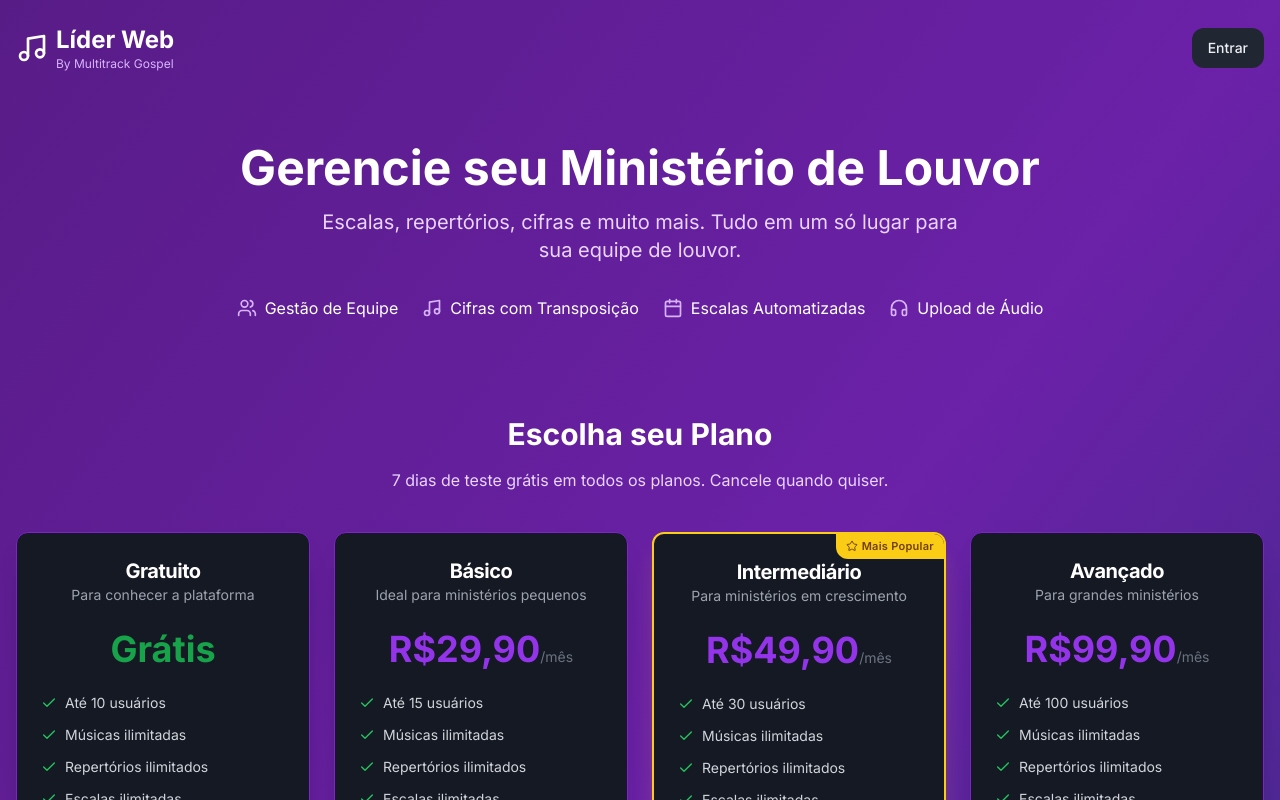
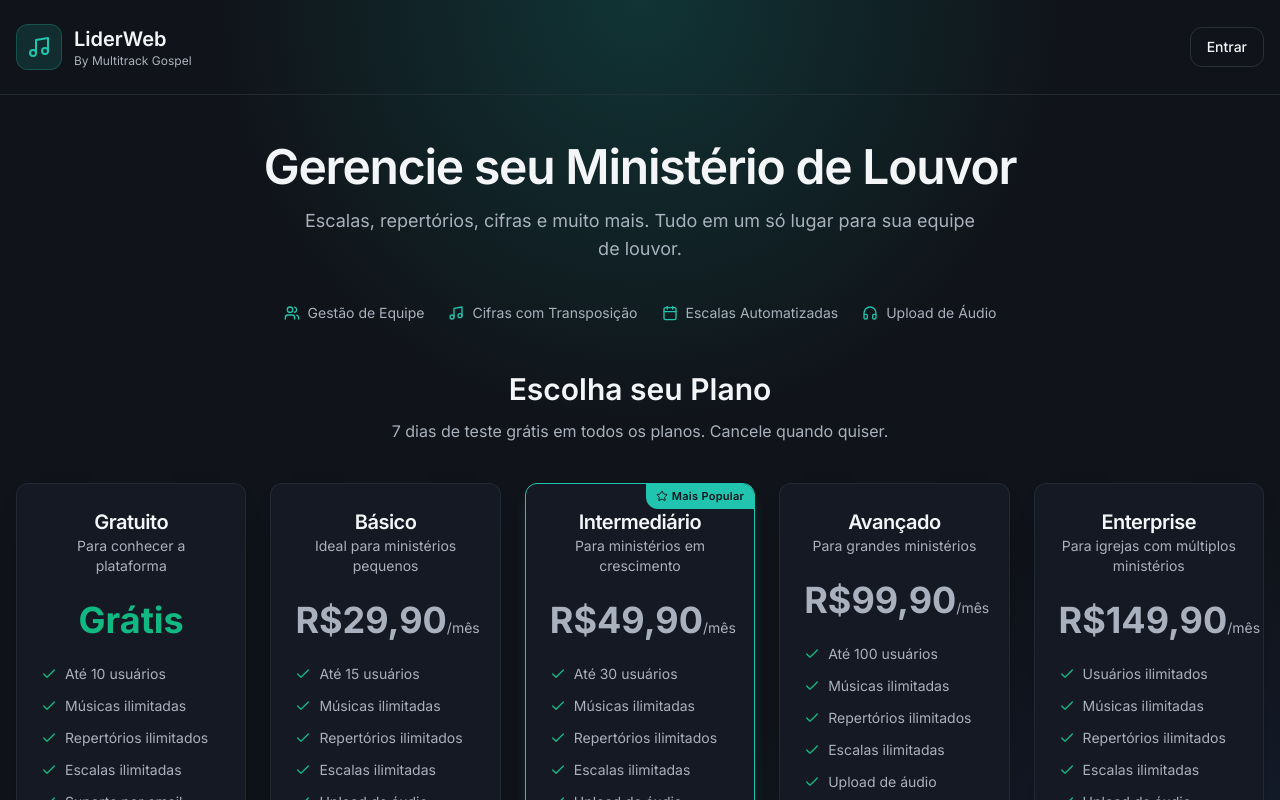
Before and after one commit to andrenevescoelho/liderweb, a Next.js app: page /planos in a window 1280 px wide. Shown: the top 800 px of the page. Built offline with nearby package versions, Linux system fonts and the light colour scheme; no server answers.

Commit message:
Atualiza layout de signup e planos para o novo visual

```diff
--- a/app/planos/page.tsx
+++ b/app/planos/page.tsx
@@ -13,68 +13,36 @@
     name: "Gratuito",
     description: "Para conhecer a plataforma",
     price: 0,
-    userLimit: 10,
     isFree: true,
-    features: [
-      "Até 10 usuários",
-      "Músicas ilimitadas",
-      "Repertórios ilimitados",
-      "Escalas ilimitadas",
-      "Suporte por email",
-    ],
+    features: ["Até 10 usuários", "Músicas ilimitadas", "Repertórios ilimitados", "Escalas ilimitadas", "Suporte por email"],
   },
   {
     id: "basico",
     name: "Básico",
     description: "Ideal para ministérios pequenos",
-    price: 29.90,
-    userLimit: 15,
-    features: [
-      "Até 15 usuários",
-      "Músicas ilimitadas",
-      "Repertórios ilimitados",
-      "Escalas ilimitadas",
-      "Upload de áudio",
-      "Suporte por email",
-    ],
+    price: 29.9,
+    features: ["Até 15 usuários", "Músicas ilimitadas", "Repertórios ilimitados", "Escalas ilimitadas", "Upload de áudio", "Suporte por email"],
   },
   {
     id: "intermediario",
     name: "Intermediário",
     description: "Para ministérios em crescimento",
-    price: 49.90,
-    userLimit: 30,
+    price: 49.9,
     popular: true,
-    features: [
-      "Até 30 usuários",
-      "Músicas ilimitadas",
-      "Repertórios ilimitados",
-      "Escalas ilimitadas",
-      "Upload de áudio",
-      "Suporte prioritário",
-    ],
+    features: ["Até 30 usuários", "Músicas ilimitadas", "Repertórios ilimitados", "Escalas ilimitadas", "Upload de áudio", "Suporte prioritário"],
   },
   {
     id: "avancado",
     name: "Avançado",
     description: "Para grandes ministérios",
-    price: 99.90,
-    userLimit: 100,
-    features: [
-      "Até 100 usuários",
-      "Músicas ilimitadas",
-      "Repertórios ilimitados",
-      "Escalas ilimitadas",
-      "Upload de áudio",
-      "Suporte VIP",
-    ],
+    price: 99.9,
+    features: ["Até 100 usuários", "Músicas ilimitadas", "Repertórios ilimitados", "Escalas ilimitadas", "Upload de áudio", "Suporte VIP"],
   },
   {
     id: "enterprise",
     name: "Enterprise",
     description: "Para igrejas com múltiplos ministérios",
-    price: 149.90,
-    userLimit: 0,
+    price: 149.9,
     features: [
       "Usuários ilimitados",
       "Músicas ilimitadas",
@@ -105,7 +73,6 @@
       if (data.url) {
         window.location.href = data.url;
       } else if (data.needsGroup) {
-        // Redirecionar para criar grupo primeiro
         router.push(`/signup?plan=${planId}`);
       } else {
         alert(data.error || "Erro ao processar. Tente novamente.");
@@ -119,147 +86,120 @@
   };
 
   return (
-    <div className="min-h-screen bg-gradient-to-br from-purple-900 via-purple-800 to-indigo-900">
-      {/* Header */}
-      <header className="container mx-auto px-4 py-6">
-        <div className="flex items-center justify-between">
-          <div className="flex items-center gap-2">
-            <Music className="w-8 h-8 text-white" />
+    <div className="relative min-h-screen overflow-hidden bg-background">
+      <div className="pointer-events-none absolute inset-0 bg-[radial-gradient(circle_at_top,_rgba(20,184,166,0.2),_transparent_32%),radial-gradient(circle_at_bottom_right,_rgba(59,130,246,0.16),_transparent_40%)]" />
+
+      <header className="relative border-b border-border/70">
+        <div className="container mx-auto flex items-center justify-between px-4 py-6">
+          <div className="flex items-center gap-3">
+            <div className="rounded-xl border border-primary/25 bg-primary/15 p-2.5">
+              <Music className="h-6 w-6 text-primary" />
+            </div>
             <div className="flex flex-col">
-              <span className="text-2xl font-bold text-white">Líder Web</span>
-              <span className="text-xs text-purple-300">By Multitrack Gospel</span>
+              <span className="text-xl font-semibold">LiderWeb</span>
+              <span className="text-xs text-muted-foreground">By Multitrack Gospel</span>
             </div>
           </div>
-          <Button
-            variant="secondary"
-            onClick={() => router.push("/login")}
-          >
+          <Button variant="outline" onClick={() => router.push("/login")}>
             Entrar
           </Button>
         </div>
       </header>
 
-      {/* Hero */}
+      <main className="relative">
         <section className="container mx-auto px-4 py-12 text-center">
-        <h1 className="text-4xl md:text-5xl font-bold text-white mb-4">
-          Gerencie seu Ministério de Louvor
-        </h1>
-        <p className="text-xl text-purple-200 mb-8 max-w-2xl mx-auto">
+          <h1 className="text-4xl font-semibold tracking-tight md:text-5xl">Gerencie seu Ministério de Louvor</h1>
+          <p className="mx-auto mt-4 max-w-2xl text-lg text-muted-foreground">
             Escalas, repertórios, cifras e muito mais. Tudo em um só lugar para sua equipe de louvor.
           </p>
 
-        {/* Features */}
-        <div className="flex flex-wrap justify-center gap-6 mb-12">
-          <div className="flex items-center gap-2 text-white">
-            <Users className="w-5 h-5 text-purple-300" />
+          <div className="mt-10 flex flex-wrap justify-center gap-6 text-sm text-muted-foreground">
+            <div className="flex items-center gap-2">
+              <Users className="h-4 w-4 text-primary" />
               <span>Gestão de Equipe</span>
             </div>
-          <div className="flex items-center gap-2 text-white">
-            <Music className="w-5 h-5 text-purple-300" />
+            <div className="flex items-center gap-2">
+              <Music className="h-4 w-4 text-primary" />
               <span>Cifras com Transposição</span>
             </div>
-          <div className="flex items-center gap-2 text-white">
-            <Calendar className="w-5 h-5 text-purple-300" />
+            <div className="flex items-center gap-2">
+              <Calendar className="h-4 w-4 text-primary" />
               <span>Escalas Automatizadas</span>
             </div>
-          <div className="flex items-center gap-2 text-white">
-            <Headphones className="w-5 h-5 text-purple-300" />
+            <div className="flex items-center gap-2">
+              <Headphones className="h-4 w-4 text-primary" />
               <span>Upload de Áudio</span>
             </div>
           </div>
         </section>
 
-      {/* Pricing */}
         <section className="container mx-auto px-4 pb-20">
-        <h2 className="text-3xl font-bold text-white text-center mb-4">
-          Escolha seu Plano
-        </h2>
-        <p className="text-purple-200 text-center mb-10">
-          7 dias de teste grátis em todos os planos. Cancele quando quiser.
-        </p>
+          <h2 className="text-center text-3xl font-semibold">Escolha seu Plano</h2>
+          <p className="mt-3 text-center text-muted-foreground">7 dias de teste grátis em todos os planos. Cancele quando quiser.</p>
 
-        <div className="grid grid-cols-1 md:grid-cols-2 lg:grid-cols-4 gap-6 max-w-7xl mx-auto">
+          <div className="mx-auto mt-10 grid max-w-7xl grid-cols-1 gap-6 md:grid-cols-2 xl:grid-cols-5">
             {PLANS.map((plan) => (
               <Card
                 key={plan.id}
-              className={`relative overflow-hidden transition-transform hover:scale-105 ${
-                plan.popular
-                  ? "border-2 border-yellow-400 shadow-xl shadow-yellow-400/20"
-                  : "border-purple-700"
+                className={`relative flex h-full flex-col overflow-hidden transition hover:-translate-y-1 ${
+                  plan.popular ? "border-primary shadow-lg shadow-primary/20" : "border-border/70"
                 }`}
               >
                 {plan.popular && (
-                <div className="absolute top-0 right-0">
-                  <Badge className="rounded-none rounded-bl-lg bg-yellow-400 text-yellow-900 font-semibold">
-                    <Star className="w-3 h-3 mr-1" /> Mais Popular
+                  <div className="absolute right-0 top-0">
+                    <Badge className="rounded-none rounded-bl-lg bg-primary text-primary-foreground">
+                      <Star className="mr-1 h-3 w-3" /> Mais Popular
                     </Badge>
                   </div>
                 )}
-              <CardHeader className="text-center pb-2">
-                <CardTitle className="text-xl font-bold text-gray-900 dark:text-white">
-                  {plan.name}
-                </CardTitle>
-                <p className="text-sm text-gray-500 dark:text-gray-400">
-                  {plan.description}
-                </p>
+
+                <CardHeader className="pb-2 text-center">
+                  <CardTitle className="text-xl">{plan.name}</CardTitle>
+                  <p className="text-sm text-muted-foreground">{plan.description}</p>
                 </CardHeader>
-              <CardContent className="text-center">
-                <div className="mb-6">
-                  {(plan as any).isFree ? (
-                    <span className="text-4xl font-bold text-green-600">
-                      Grátis
-                    </span>
+
+                <CardContent className="flex flex-1 flex-col">
+                  <div className="mb-6 text-center">
+                    {plan.isFree ? (
+                      <span className="text-4xl font-bold text-emerald-500">Grátis</span>
                     ) : (
                       <>
-                      <span className="text-4xl font-bold text-purple-600">
-                        R${plan.price.toFixed(2).replace(".", ",")}
-                      </span>
-                      <span className="text-gray-500">/mês</span>
+                        <span className="text-4xl font-bold">R${plan.price.toFixed(2).replace(".", ",")}</span>
+                        <span className="text-muted-foreground">/mês</span>
                       </>
                     )}
                   </div>
 
-                <ul className="space-y-3 mb-6 text-left">
+                  <ul className="mb-6 space-y-3">
                     {plan.features.map((feature, idx) => (
-                    <li key={idx} className="flex items-center gap-2 text-sm">
-                      <Check className="w-4 h-4 text-green-500 flex-shrink-0" />
-                      <span className="text-gray-700 dark:text-gray-300">{feature}</span>
+                      <li key={idx} className="flex items-center gap-2 text-sm text-muted-foreground">
+                        <Check className="h-4 w-4 flex-shrink-0 text-emerald-500" />
+                        <span>{feature}</span>
                       </li>
                     ))}
                   </ul>
 
                   <Button
-                  className={`w-full ${
-                    plan.popular
-                      ? "bg-yellow-400 hover:bg-yellow-500 text-yellow-900"
-                      : (plan as any).isFree
-                      ? "bg-green-600 hover:bg-green-700 text-white"
-                      : ""
-                  }`}
+                    className="mt-auto w-full"
+                    variant={plan.popular ? "default" : "outline"}
                     onClick={() => handleSelectPlan(plan.id)}
                     disabled={loading !== null}
                   >
-                  {loading === plan.id ? (
-                    <Loader2 className="w-4 h-4 animate-spin" />
-                  ) : (plan as any).isFree ? (
-                    "Começar Grátis"
-                  ) : (
-                    "Começar Teste Grátis"
-                  )}
+                    {loading === plan.id ? <Loader2 className="h-4 w-4 animate-spin" /> : plan.isFree ? "Começar Grátis" : "Começar Teste Grátis"}
                   </Button>
                 </CardContent>
               </Card>
             ))}
           </div>
 
-        <p className="text-center text-purple-300 mt-8 text-sm">
+          <p className="mt-8 text-center text-sm text-muted-foreground">
             Todos os planos incluem 7 dias de teste grátis. Você só será cobrado após o período de teste.
           </p>
         </section>
+      </main>
 
-      {/* Footer */}
-      <footer className="border-t border-purple-700 py-8">
-        <div className="container mx-auto px-4 text-center text-purple-300">
+      <footer className="relative border-t border-border/70 py-8">
+        <div className="container mx-auto px-4 text-center text-sm text-muted-foreground">
           <p>© 2025 Líder Web by Multitrack Gospel. Todos os direitos reservados.</p>
         </div>
       </footer>
```
Also changed, not shown: app/(auth)/signup/page.tsx (+108 -152 lines). Lines whose indentation alone changed are shown as unchanged.
